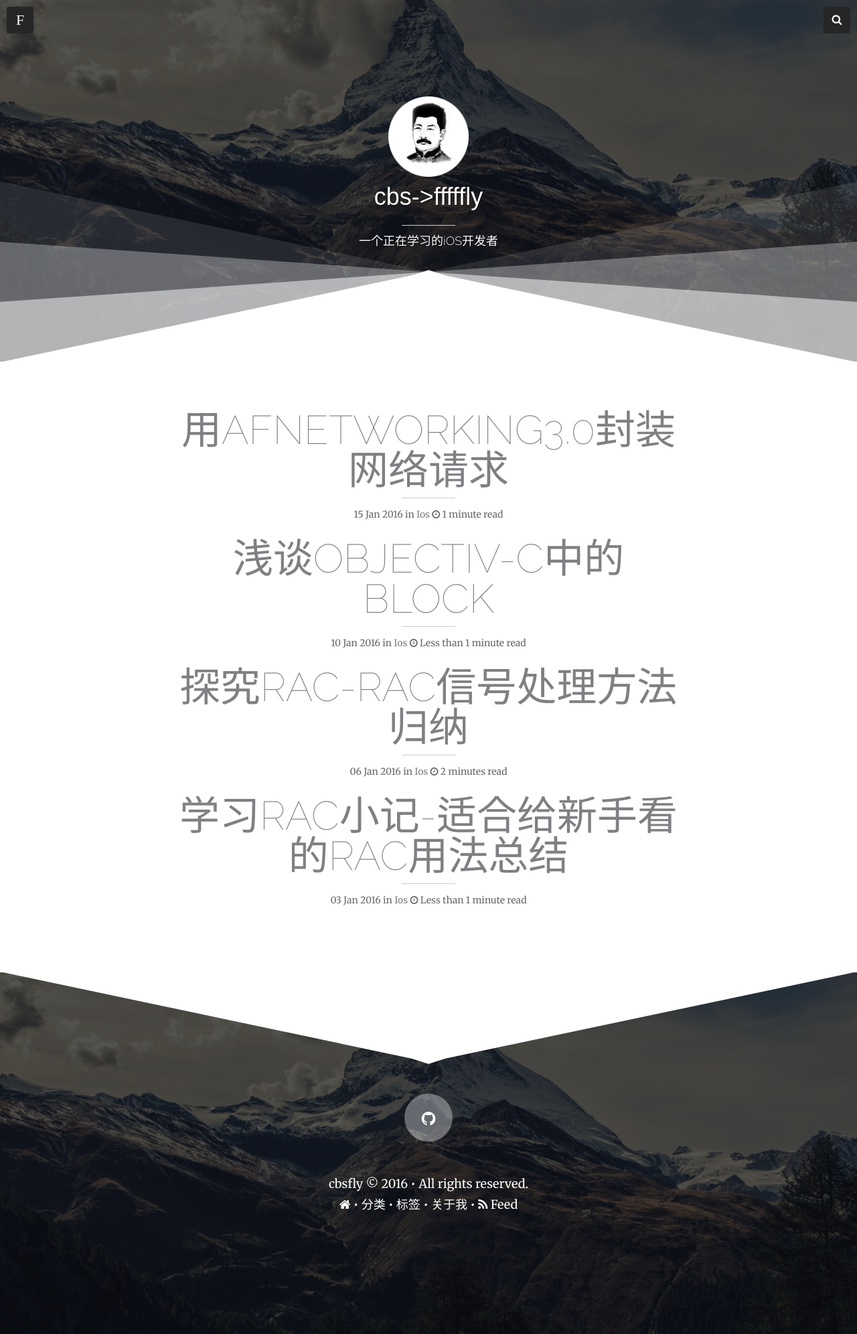
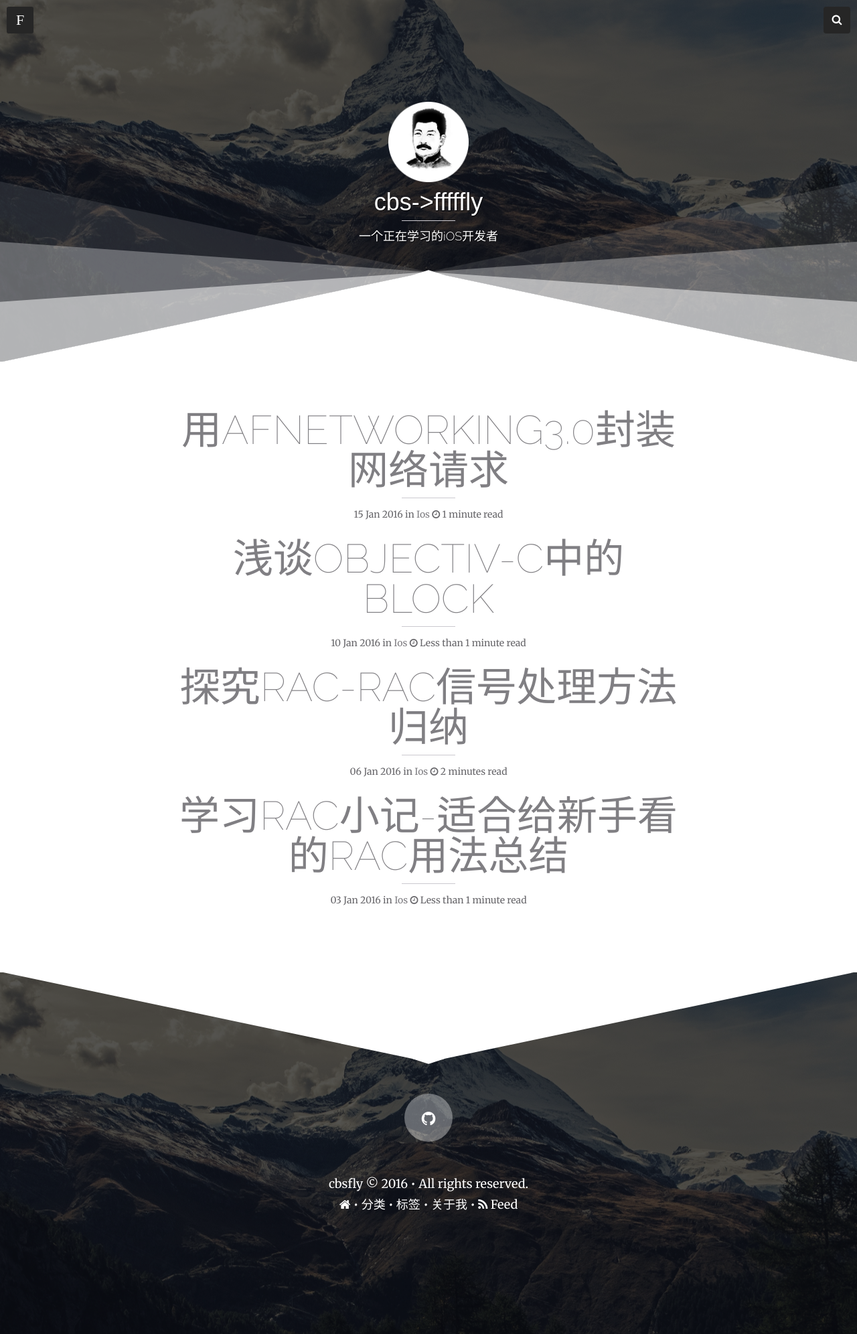
Before and after one commit to cbsfly/cbsfly.github.io, a Jekyll site: the page built from index.html, in a window 1280 px wide. Shown: the whole page at 67% size. Built offline with Jekyll 4.4.1, drawn with Linux system fonts in a browser that asks for light colours; nearby versions of some CDN libraries; the list of posts is cut into pages by our own code; comment, search, counter and statistics services are not loaded.

Commit message:
下划线上移 头像变大

```diff
--- a/assets/css/style.css
+++ b/assets/css/style.css
@@ -475,7 +475,7 @@
   line-height: 60px;
   font-family: Fantasy;
   /*text-transform: uppercase;*/
-  margin-bottom: 12px;
+  margin-bottom: -15px;
 }
 .blog-title span {
   display: block;
@@ -492,7 +492,7 @@
 }
 @media (max-width: 480px) {
   .brand img {
-    max-height: 60px;
+    max-height: 180px;
   }
   .blog-title {
     font-size: 24px;
```
